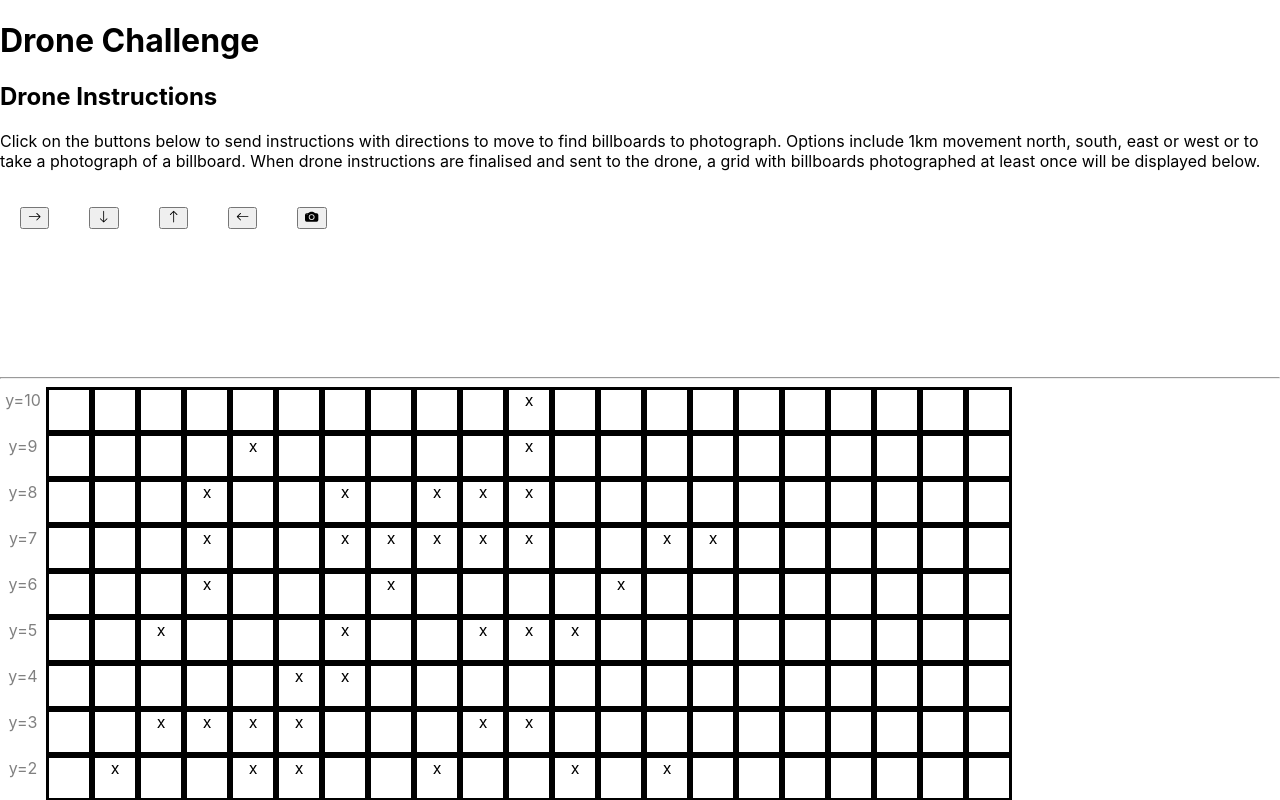
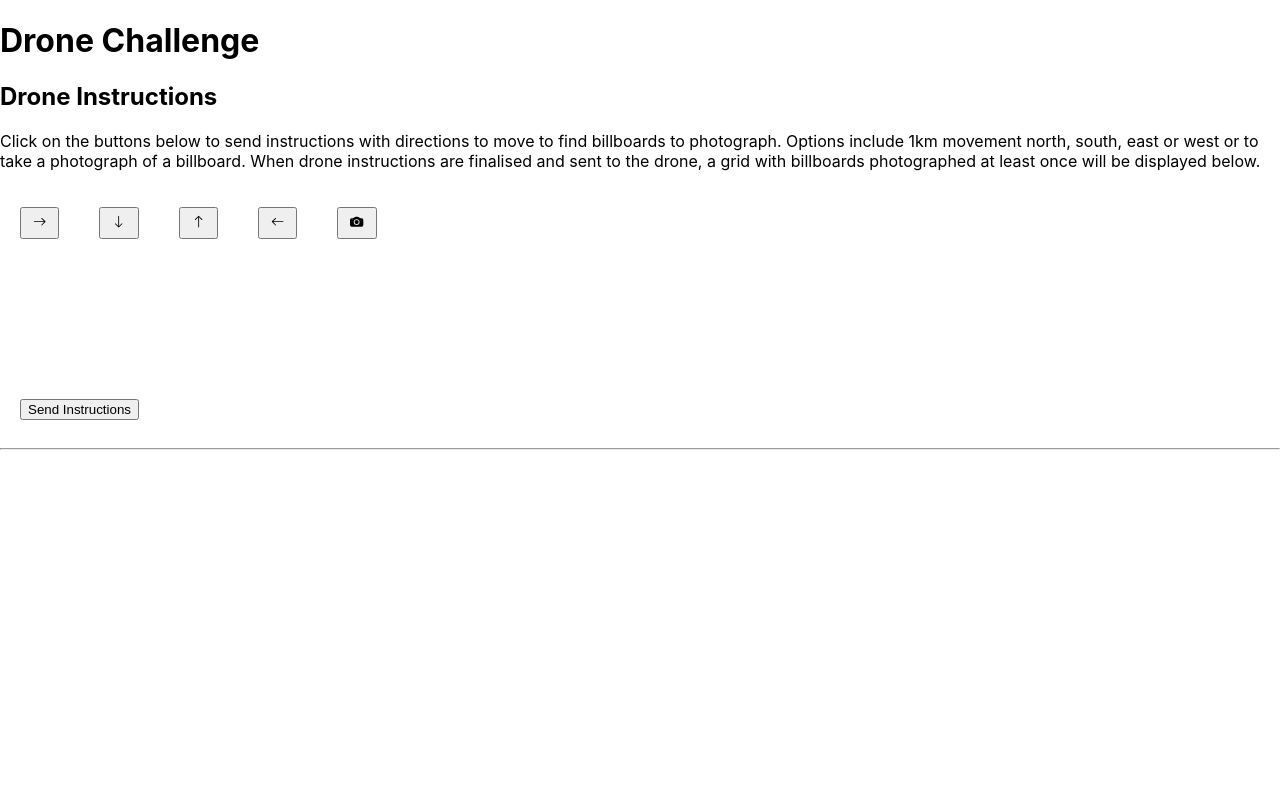
Before and after one commit to Shash833/Coding-Challenge-, a React (Create React App) app: page / in a window 1280 px wide. Shown: the top 800 px of the page. Built offline with nearby package versions, Linux system fonts and the light colour scheme; the HTML template or start-up script is replaced by a standard one.

Commit message:
button functionality and coordinate mapping

```diff
--- a/src/App.js
+++ b/src/App.js
@@ -15,9 +15,52 @@ import './App.css';
 
 function App() {
 
-  const [droneData, setDroneData] = useState("<^v^^<x^<v>x<v<^>^v^<v^^<v^>x>><v<<<x>x^^>v<x<<><vxxv<^>xx^>^^<xx^^x^>v^^^^>^xxx^vvx<vv^<>>>v^^^>^vv>>vv>v<^>x<>^xxxvxvx^vv^vxvx<x^<vx<vx><x<vx^>^xxx>><v<^v^<xv^^x>>>xxx<x<>xv<v^>>^v^>>v>vx^>>xx<<^v>xv<<vx>^>><<v>^<^v<vv^<^>v<x<x>vvxv^v<vx<>xx><^^xx>v<<v>v>^>^>v>^x<><<x^^vvx<<^^><^v>vx<v^vvv^v<^<>xv^<x<<x<xx>^<x^>><>v<>^^>v^<xv<v^vxx<<<<><v^x^>^vx^^x^>^x^^>^vx><^^xvv>^^<<^<>^<>^vxvx<xxx^^><^v^>^xv<>>x>^xx<<>><^^<>xv^^xvvv><<v^v^vv^xv<^vx^^v>v^>>vx<x^x>x<<vv^<>^v><^^x<v<^<^^<^<x^xv^x<vxvx^>><x>>xvv><vv<<>^v^^<^vvvx>><<v<<^xv<<vxv^v^v^<<^<>xv^x>x>>><<<xv>x^<<>x<xv^xv^^<xv<><v>^><<<^^x<^v>v<^x>>xvv<>>x^^^x>v^v<^xxvxv><^<vvx^>xxvx>^xx^<<^vv<>x")
+  const [droneData, setDroneData] = useState("")
 
-  // const instructions = [<Right />, <Left />, <Up />, <Down />, <Camera />]
+  const [instructions, setInstructions] = useState([])
+
+  const [showGrid, setShowGrid] = useState(false)
+
+  function toggleGrid() {
+    if (showGrid === false) {
+      setShowGrid(true)
+    }
+    else {
+      setShowGrid(false)
+      setDroneData("")
+      setInstructions([])
+    }
+    console.log(showGrid)
+  }
+
+  function handleClick({ action }) {
+    if (action === "right") {
+      setInstructions([instructions, <Right />])
+      setDroneData(droneData + ">")
+      console.log(instructions)
+    }
+    if (action === "down") {
+      setInstructions([instructions, <Down />])
+      setDroneData(droneData + "v")
+      console.log(instructions)
+    }
+    if (action === "up") {
+      setInstructions([instructions, <Up />])
+      setDroneData(droneData + "^")
+      console.log(instructions)
+    }
+    if (action === "left") {
+      setInstructions([instructions, <Left />])
+      setDroneData(droneData + ">")
+      console.log(instructions)
+    }
+    if (action === "camera") {
+      setInstructions([instructions, <Camera />])
+      setDroneData(droneData + "x")
+      console.log(instructions)
+      console.log(droneData)
+    }
+  }
 
   return (<div>
     <Header />
@@ -29,24 +72,29 @@ function App() {
         </Col>
       </Row>
       <Row className={"justify-content-md-center"}>
-        <Col size={{ span: 5 }}>
-          <Button> <Right /></Button>
-          <Button><Down /></Button>
-          <Button><Up /></Button>
-          <Button><Left /></Button>
-          <Button><Camera /></Button>
+        <Col size={{ span: 6 }}>
+          <Button onClick={() => handleClick({ action: "right" })}><Right /></Button>
+          <Button onClick={() => handleClick({ action: "down" })}><Down /></Button>
+          <Button onClick={() => handleClick({ action: "up" })}><Up /></Button>
+          <Button onClick={() => handleClick({ action: "left" })}><Left /></Button>
+          <Button onClick={() => handleClick({ action: "camera" })}><Camera /></Button>
         </Col>
       </Row>
       <Row className={"justify-content-md-center"}>
         <Col size={{ span: 10 }}>
           <Card>
-            <Row className={"justify-content-md-center"}></Row>
+            <Row className={"justify-content-md-center"}>{instructions}</Row>
           </Card>
+        </Col>
+      </Row>
+      <Row>
+        <Col>
+          <Button onClick={toggleGrid}>{showGrid ? "Clear Instructions" : "Send Instructions"}</Button>
         </Col>
       </Row>
       <hr />
       <Row>
-        {droneData.length ? <Grid droneData={droneData}></Grid> : null}
+        {showGrid ? <Grid droneData={droneData}></Grid> : null}
       </Row>
     </Container>
 
--- a/src/Components/Button.js
+++ b/src/Components/Button.js
@@ -6,10 +6,10 @@ const StyledButton = styled(Button)`
 margin: 20px;
 `;
 
-function Buttons({ children }) {
+function Buttons({ onClick, children }) {
     return (
         <>
-            <StyledButton>
+            <StyledButton onClick={onClick}>
                 {children}
             </StyledButton>
         </>
--- a/src/Components/Grid.js
+++ b/src/Components/Grid.js
@@ -10,12 +10,13 @@ height: 40px;
 width: 40px;
 text-align: center;
 `
-const grid = []
+let grid = []
 
 function Cells({ droneData }) {
     function findCoordinates(droneData) {
         //Empty array to store photographed coordinates
         let coordinates = []
+        grid = []
 
         //Starting coordinates for drone locations; [x,y]
         let xSpot = 0
--- a/src/Components/cameraIcon.js
+++ b/src/Components/cameraIcon.js
@@ -1,8 +1,14 @@
 import React from 'react';
+import styled from 'styled-components'
 import { CameraFill } from 'react-bootstrap-icons';
 
+const StyledIcon = styled(CameraFill)`
+margin: 5px;
+`;
+
+
 function Camera() {
-    return <CameraFill />;
+    return <StyledIcon />;
 }
 
 export default Camera
--- a/src/Components/downIcon.js
+++ b/src/Components/downIcon.js
@@ -1,8 +1,14 @@
 import React from 'react';
+import styled from 'styled-components'
 import { ArrowDown } from 'react-bootstrap-icons';
 
+const StyledIcon = styled(ArrowDown)`
+margin: 5px;
+`;
+
+
 function Down() {
-    return <ArrowDown />;
+    return <StyledIcon />;
 }
 
 export default Down
--- a/src/Components/leftIcon.js
+++ b/src/Components/leftIcon.js
@@ -1,8 +1,14 @@
 import React from 'react';
+import styled from 'styled-components'
 import { ArrowLeft } from 'react-bootstrap-icons';
 
+const StyledIcon = styled(ArrowLeft)`
+margin: 5px;
+`;
+
+
 function Left() {
-    return <ArrowLeft />;
+    return <StyledIcon />;
 }
 
 export default Left
--- a/src/Components/rightIcon.js
+++ b/src/Components/rightIcon.js
@@ -1,8 +1,14 @@
 import React from 'react';
+import styled from 'styled-components'
 import { ArrowRight } from 'react-bootstrap-icons';
 
+const StyledIcon = styled(ArrowRight)`
+margin: 5px;
+`;
+
+
 function Right() {
-    return <ArrowRight />;
+    return <StyledIcon />;
 }
 
 export default Right
--- a/src/Components/upIcon.js
+++ b/src/Components/upIcon.js
@@ -1,8 +1,14 @@
 import React from 'react';
+import styled from 'styled-components'
 import { ArrowUp } from 'react-bootstrap-icons';
 
+const StyledIcon = styled(ArrowUp)`
+margin: 5px;
+`;
+
+
 function Up() {
-    return <ArrowUp />;
+    return <StyledIcon />;
 }
 
 export default Up
```
